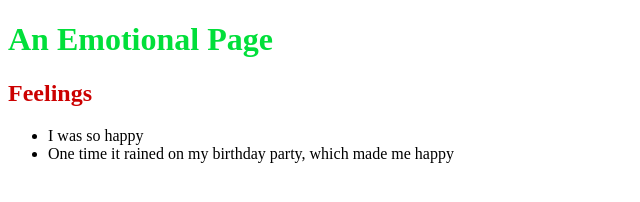
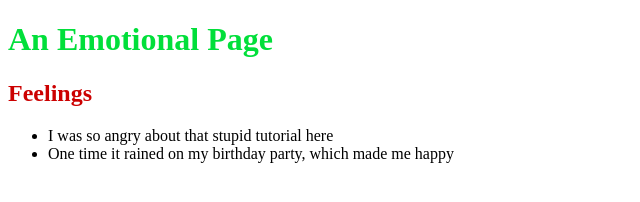
Before and after one commit to Silkinator/MyFirstGIT, a plain HTML site: page index.html in a window 1280 px wide. Shown: the whole page, without its empty margins (0-640 px from the left). Drawn offline with Linux system fonts and the light colour scheme.

Commit message:
Update index.html

```diff
--- a/index.html
+++ b/index.html
@@ -8,7 +8,7 @@
   <h1 style ="color: #01DF3A">An Emotional Page</h1>
   <h2 style ="color: #C00">Feelings</h2>
   <ul>
-    <li>I was so happy</li>
+    <li>I was so angry about that stupid tutorial here</li>
     <li>One time it rained on my birthday party, which made me happy</li>
   </ul>
 </body>
```
